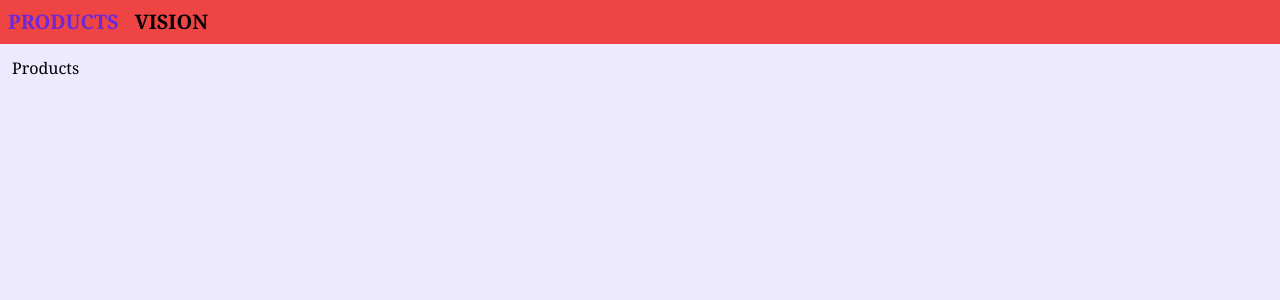
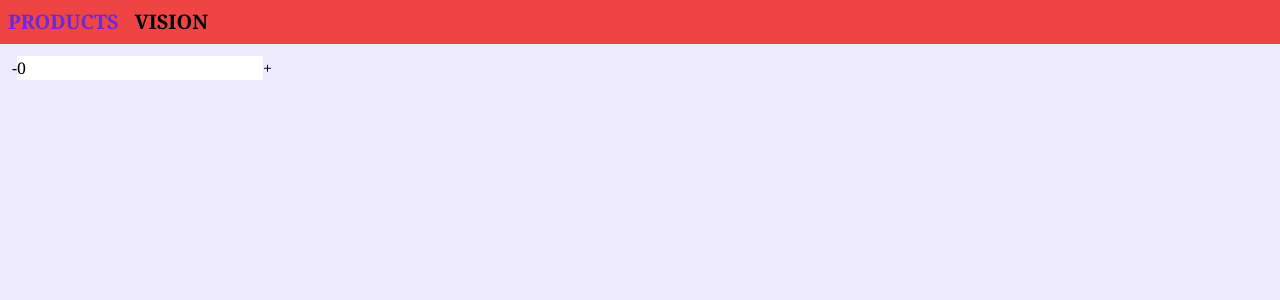
Before and after one commit to agnejan/ajanuskeviciute, a React (Create React App) app in the folder eshop/: page / in a window 1280 px wide. Shown: the top 300 px of the page. Built offline with nearby package versions, Linux system fonts and the light colour scheme.

Commit message:
created Counter component and added it to Products

```diff
--- /dev/null
+++ b/eshop/src/common/components/Counter.jsx
@@ -0,0 +1,15 @@
+import { useState } from "react";
+
+function Counter() {
+  const [count, setCount] = useState(0);
+
+  return (
+    <div>
+      <button>-</button>
+      <input value={count} />
+      <button onClick={() => setCount(count + 1)}>+</button>
+    </div>
+  );
+}
+
+export default Counter;
--- a/eshop/src/products/Products.jsx
+++ b/eshop/src/products/Products.jsx
@@ -1,5 +1,11 @@
+import Counter from "../common/components/Counter";
+
 function Products() {
-  return <div>Products</div>;
+  return (
+    <div>
+      <Counter />
+    </div>
+  );
 }
 
 export default Products;
```
